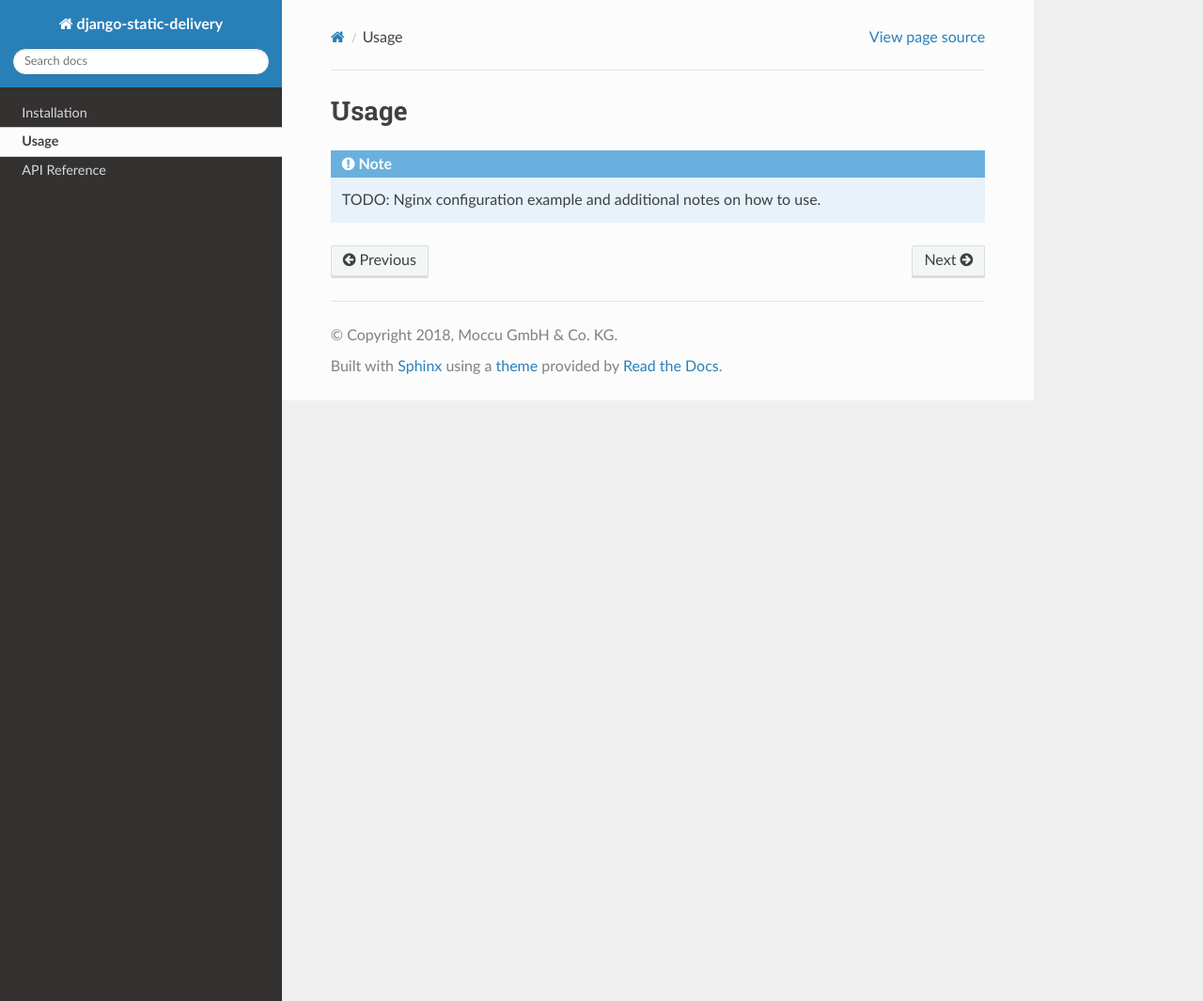
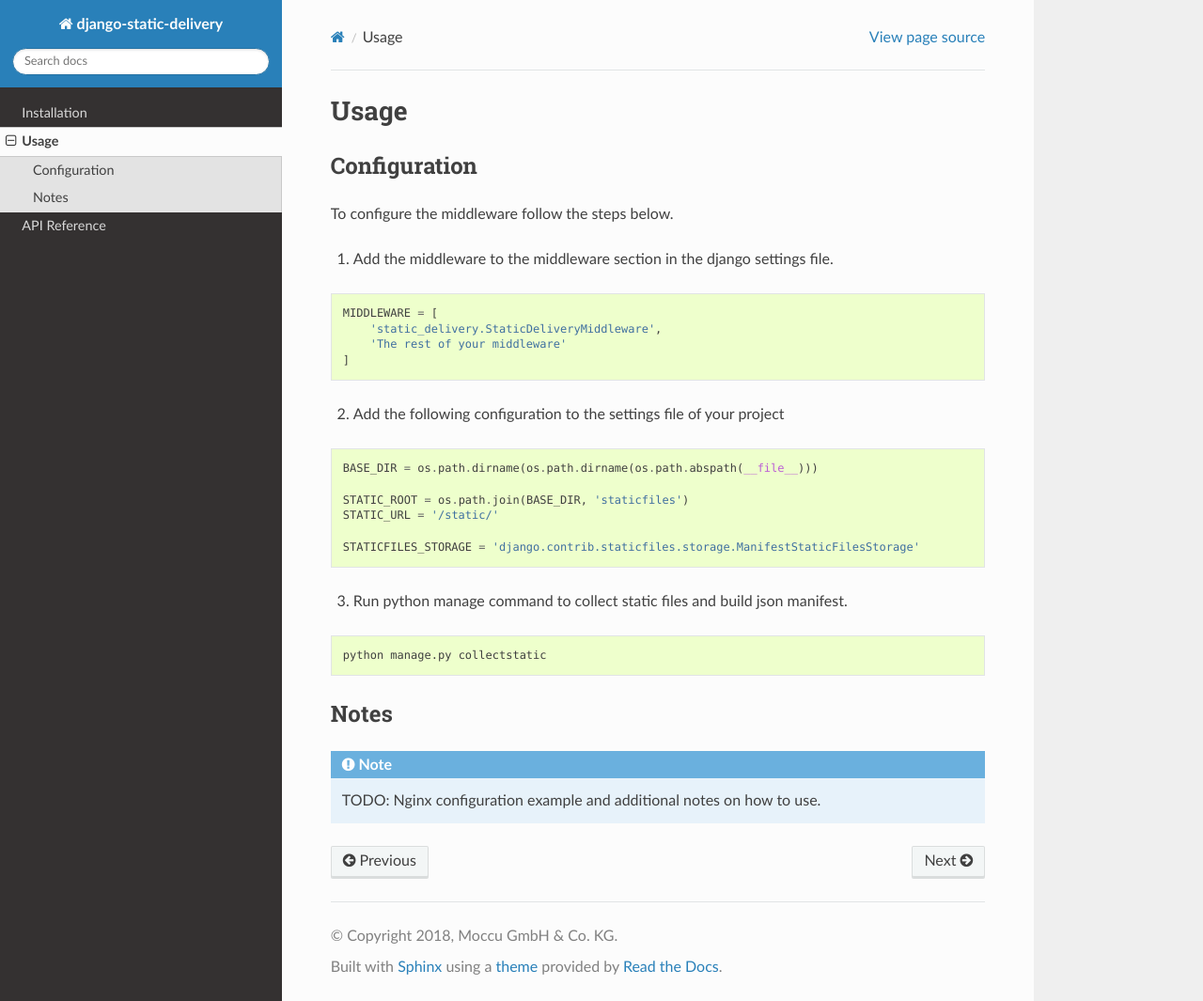
Before and after one commit to stephrdev/django-static-delivery, a Sphinx documentation site: the page built from docs/usage.rst, in a window 1280 px wide and 1065 px high. Shown: the whole window at 94% size. Built offline with Sphinx 7.4.7 and the Read the Docs theme 2.0.0, drawn with Linux system fonts in a browser that asks for light colours.

Commit message:
adding usage configuration

```diff
--- a/docs/usage.rst
+++ b/docs/usage.rst
@@ -1,6 +1,39 @@
 Usage
 =====
 
+Configuration
+-------------
+
+To configure the middleware follow the steps below.
+
+1) Add the middleware to the middleware section in the django settings file.
+
+.. code:: python
+
+    MIDDLEWARE = [
+        'static_delivery.StaticDeliveryMiddleware',
+        'The rest of your middleware'
+    ]
+
+2) Add the following configuration to the settings file of your project
+
+.. code:: python
+
+    BASE_DIR = os.path.dirname(os.path.dirname(os.path.abspath(__file__)))
+
+    STATIC_ROOT = os.path.join(BASE_DIR, 'staticfiles')
+    STATIC_URL = '/static/'
+
+    STATICFILES_STORAGE = 'django.contrib.staticfiles.storage.ManifestStaticFilesStorage'
+
+3) Run python manage command to collect static files and build json manifest.
+
+.. code:: bash
+
+    python manage.py collectstatic
+
+Notes
+-----
 .. note::
 
     TODO: Nginx configuration example and additional notes on how to use.
```
